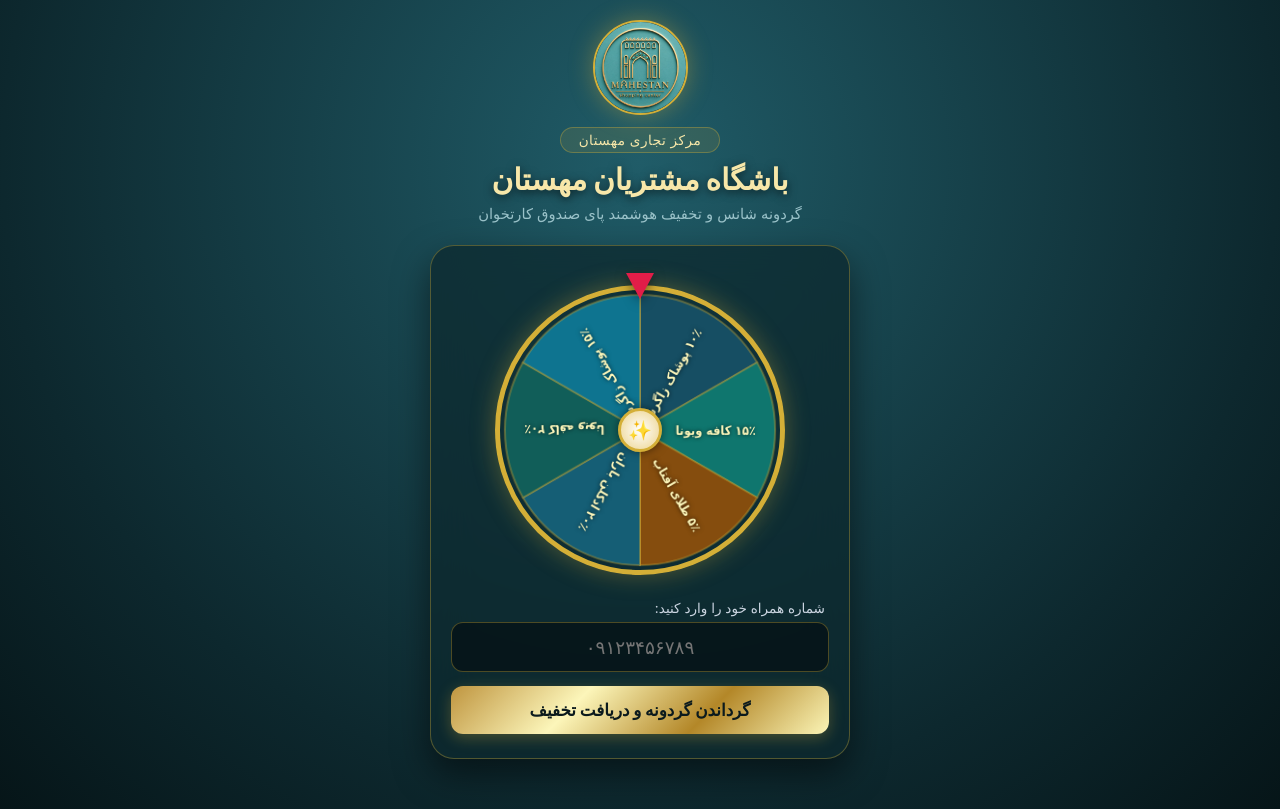
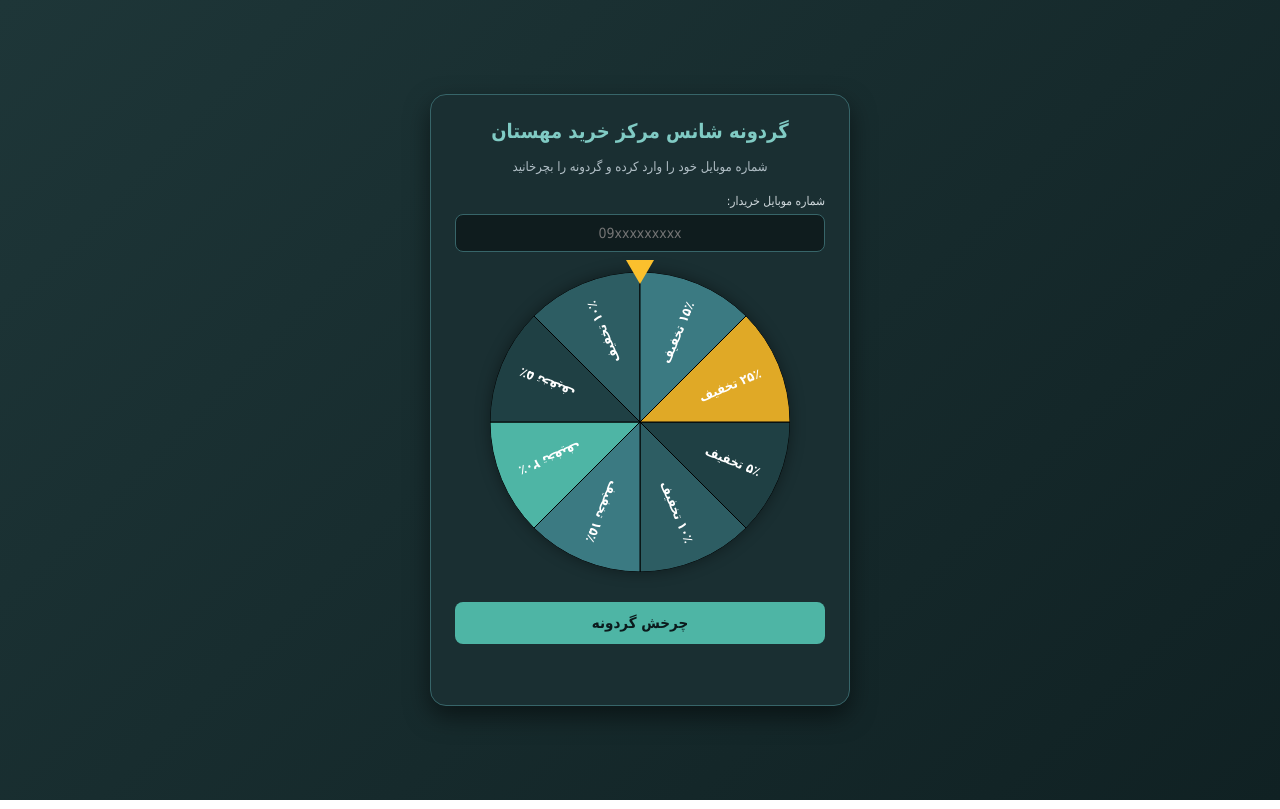
Before and after one commit to shahabanvaritafti/mall-club, a plain HTML site: page static/index.html in a window 1280 px wide. Drawn offline with Linux system fonts and the light colour scheme; a small style sheet from the web is missing.

Commit message:
Update index.html

```diff
--- a/static/index.html
+++ b/static/index.html
@@ -3,112 +3,57 @@
 <head>
     <meta charset="UTF-8">
     <meta name="viewport" content="width=device-width, initial-scale=1.0">
-  <title>مرکز تجاری مهستان | باشگاه مشتریان</title>
-  <link rel="stylesheet" href="https://cdnjs.cloudflare.com/ajax/libs/vazirmatn/33.0.3/Vazirmatn-font-face.min.css">
+    <title>گردونه شانس باشگاه مشتریان مهستان</title>
     <style>
-    :root {
-      --bg-gradient: radial-gradient(circle at 50% 20%, #205c68 0%, #0d282e 70%, #061518 100%);
-      --card-bg: rgba(13, 40, 46, 0.75);
-      --gold-primary: #d4af37;
-      --gold-light: #f7e7a9;
-      --gold-gradient: linear-gradient(135deg, #bf953f, #fcf6ba, #b38728, #fbf5b7);
-      --teal-accent: #2e8b9a;
-      --text-light: #f1f5f9;
-      --border-gold: rgba(212, 175, 55, 0.35);
-    }
-
-    * {
-      box-sizing: border-box;
-      margin: 0;
-      padding: 0;
-      font-family: 'Vazirmatn', -apple-system, sans-serif;
-    }
-
+        * { box-sizing: border-box; font-family: Tahoma, 'B Nazanin', sans-serif; }
         body {
-      background: var(--bg-gradient);
-      color: var(--text-light);
+            background: linear-gradient(135deg, #1e3638, #102123);
+            color: #fff;
             min-height: 100vh;
             display: flex;
-      flex-direction: column;
             align-items: center;
-      padding: 20px 15px 50px;
+            justify-content: center;
+            margin: 0;
+            padding: 20px;
         }
-
-    header {
+        .wheel-container {
+            background-color: #1a2f32;
+            border: 1px solid #376569;
+            border-radius: 16px;
+            padding: 24px;
+            max-width: 420px;
             width: 100%;
-      max-width: 480px;
             text-align: center;
-      margin-bottom: 20px;
-      display: flex;
-      flex-direction: column;
-      align-items: center;
+            box-shadow: 0 10px 25px rgba(0,0,0,0.5);
         }
-
-    .brand-logo {
-      width: 95px;
-      height: 95px;
-      border-radius: 50%;
-      border: 2px solid var(--gold-primary);
-      box-shadow: 0 0 25px rgba(212, 175, 55, 0.4);
-      margin-bottom: 12px;
-      object-fit: cover;
-      background: #0d282e;
+        h2 { margin-top: 0; color: #80cbc4; font-size: 20px; }
+        p { font-size: 13px; color: #b0bec5; margin-bottom: 20px; }
+        .input-group { margin-bottom: 15px; text-align: right; }
+        label { display: block; font-size: 12px; margin-bottom: 6px; color: #cfd8dc; }
+        input {
+            width: 100%;
+            padding: 10px 12px;
+            border-radius: 8px;
+            border: 1px solid #376569;
+            background: #0f1c1e;
+            color: #fff;
+            font-size: 14px;
+            text-align: center;
+            direction: ltr;
         }
-
-    .badge {
-      display: inline-block;
-      background: rgba(212, 175, 55, 0.12);
-      color: var(--gold-light);
-      border: 1px solid var(--border-gold);
-      padding: 4px 18px;
-      border-radius: 30px;
-      font-size: 0.85rem;
-      letter-spacing: 0.5px;
-      margin-bottom: 8px;
+        .canvas-wrapper {
+            position: relative;
+            width: 300px;
+            height: 300px;
+            margin: 20px auto;
         }
-
-    h1 {
-      font-size: 1.85rem;
-      font-weight: 900;
-      color: var(--gold-light);
-      text-shadow: 0 2px 10px rgba(0, 0, 0, 0.6);
-      margin-bottom: 6px;
-    }
-
-    p.sub {
-      color: #9ac2c9;
-      font-size: 0.92rem;
-      line-height: 1.5;
-    }
-
-    .box {
-      width: 100%;
-      max-width: 420px;
-      background: var(--card-bg);
-      border: 1px solid var(--border-gold);
-      backdrop-filter: blur(20px);
-      box-shadow: 0 15px 35px rgba(0, 0, 0, 0.5);
-      border-radius: 24px;
-      padding: 24px 20px;
-      text-align: center;
-    }
-
-    .wheel-wrap {
-      position: relative;
-      width: 290px;
-      height: 290px;
-      margin: 15px auto 25px;
-    }
-
-    #wheel {
+        #wheelCanvas {
             width: 100%;
             height: 100%;
             border-radius: 50%;
-      border: 5px solid var(--gold-primary);
-      box-shadow: 0 0 25px rgba(212, 175, 55, 0.35);
-      transition: transform 4.5s cubic-bezier(0.15, 0.9, 0.2, 1);
+            box-shadow: 0 0 15px rgba(0,0,0,0.4);
+            transition: transform 4s cubic-bezier(0.15, 0.95, 0.35, 1);
         }
-
         .pointer {
             position: absolute;
             top: -12px;
@@ -118,198 +63,156 @@
             height: 0;
             border-left: 14px solid transparent;
             border-right: 14px solid transparent;
-      border-top: 26px solid #e11d48;
-      filter: drop-shadow(0 3px 6px rgba(0,0,0,0.5));
-      z-index: 30;
+            border-top: 24px solid #fbc02d;
+            z-index: 10;
         }
-
-    .pin {
-      position: absolute;
-      width: 44px;
-      height: 44px;
-      background: radial-gradient(circle, #fff 0%, #ecd38c 100%);
-      border: 3px solid var(--gold-primary);
-      box-shadow: 0 0 10px rgba(0,0,0,0.5);
-      border-radius: 50%;
-      top: 50%;
-      left: 50%;
-      transform: translate(-50%, -50%);
-      z-index: 20;
-      display: flex;
-      align-items: center;
-      justify-content: center;
-      font-size: 1.2rem;
+        .btn-spin {
+            background-color: #4eb5a5;
+            color: #0b1a1c;
+            border: none;
+            padding: 12px 24px;
+            font-size: 15px;
+            font-weight: bold;
+            border-radius: 8px;
+            cursor: pointer;
+            width: 100%;
+            margin-top: 10px;
+            transition: 0.2s;
         }
-
-    .input-title {
-      font-size: 0.85rem;
-      color: #cbd5e1;
-      text-align: right;
-      margin-bottom: 6px;
-      margin-right: 4px;
-    }
-
-    input[type="tel"] {
-      width: 100%;
-      padding: 13px;
-      border-radius: 12px;
-      border: 1px solid var(--border-gold);
-      background: rgba(6, 21, 24, 0.85);
-      color: #fff;
-      font-size: 1.15rem;
-      text-align: center;
-      outline: none;
-      transition: border-color 0.2s;
-    }
-
-    input[type="tel"]:focus {
-      border-color: var(--gold-light);
-    }
-
-    button.btn {
-      width: 100%;
-      margin-top: 14px;
-      padding: 14px;
-      border-radius: 12px;
-      border: none;
-      background: var(--gold-gradient);
-      color: #0b1a1d;
-      font-size: 1.05rem;
-      font-weight: 800;
-      cursor: pointer;
-      box-shadow: 0 4px 15px rgba(212, 175, 55, 0.3);
-      transition: transform 0.15s, opacity 0.2s;
-    }
-
-    button.btn:active {
-      transform: scale(0.98);
-    }
-
-    button.btn:disabled {
-      background: #334155;
-      color: #94a3b8;
-      cursor: not-allowed;
-      box-shadow: none;
-    }
-
-    #resultBox {
-      display: none;
-      margin-top: 18px;
-      padding: 14px;
-      border-radius: 12px;
-      background: rgba(46, 139, 154, 0.25);
-      border: 1px solid var(--gold-primary);
-      color: var(--gold-light);
-      font-size: 0.95rem;
-      line-height: 1.6;
-    }
+        .btn-spin:disabled { background-color: #526e70; cursor: not-allowed; }
+        #resultMsg { margin-top: 15px; font-size: 14px; font-weight: bold; min-height: 22px; }
     </style>
 </head>
 <body>
 
-  <header>
-    <img src="/logo.png" alt="لوگو مرکز خرید مهستان" class="brand-logo" onerror="this.style.display='none'">
-    <div class="badge">مرکز تجاری مهستان</div>
-    <h1>باشگاه مشتریان مهستان</h1>
-    <p class="sub">گردونه شانس و تخفیف هوشمند پای صندوق کارتخوان</p>
-  </header>
+<div class="wheel-container">
+    <h2>گردونه شانس مرکز خرید مهستان</h2>
+    <p>شماره موبایل خود را وارد کرده و گردونه را بچرخانید</p>
 
-  <div class="box">
-    <div class="wheel-wrap">
-      <div class="pointer"></div>
-      <div class="pin">✨</div>
-      <canvas id="wheel" width="290" height="290"></canvas>
+    <div class="input-group">
+        <label for="mobileInput">شماره موبایل خریدار:</label>
+        <input type="text" id="mobileInput" placeholder="09xxxxxxxxx" maxlength="11">
     </div>
 
-    <div class="input-title">شماره همراه خود را وارد کنید:</div>
-    <input type="tel" id="mobile" placeholder="۰۹۱۲۳۴۵۶۷۸۹" maxlength="11">
-    <button class="btn" id="spinBtn" onclick="spinWheel()">گرداندن گردونه و دریافت تخفیف</button>
-    <div id="resultBox"></div>
+    <div class="canvas-wrapper">
+        <div class="pointer"></div>
+        <canvas id="wheelCanvas" width="300" height="300"></canvas>
+    </div>
+
+    <button id="spinBtn" class="btn-spin" onclick="startSpin()">چرخش گردونه</button>
+    <div id="resultMsg"></div>
 </div>
 
 <script>
-    // تطبیق با کدهای main.py بر پایه store_id
-    const prizes = [
-      { text: "۱۰٪ پوشاک زاگرس", bg: "#164e63" },
-      { text: "۱۵٪ کافه ویونا", bg: "#0f766e" },
-      { text: "۵٪ طلای آفتاب", bg: "#854d0e" },
-      { text: "۲۰٪ ادکلن باران", bg: "#155e75" },
-      { text: "۲۰٪ کافه ویونا", bg: "#115e59" },
-      { text: "۱۵٪ پوشاک زاگرس", bg: "#0e7490" }
+    const canvas = document.getElementById('wheelCanvas');
+    const ctx = canvas.getContext('2d');
+    const spinBtn = document.getElementById('spinBtn');
+    const mobileInput = document.getElementById('mobileInput');
+    const resultMsg = document.getElementById('resultMsg');
+
+    // آیتم‌های تخفیف روی گردونه
+    const segments = [
+        { label: "۵٪ تخفیف", percent: 5, color: "#1f4044" },
+        { label: "۱۰٪ تخفیف", percent: 10, color: "#2d5d63" },
+        { label: "۱۵٪ تخفیف", percent: 15, color: "#3b7a82" },
+        { label: "۲۰٪ تخفیف", percent: 20, color: "#4eb5a5" },
+        { label: "۵٪ تخفیف", percent: 5, color: "#1f4044" },
+        { label: "۱۰٪ تخفیف", percent: 10, color: "#2d5d63" },
+        { label: "۱۵٪ تخفیف", percent: 15, color: "#3b7a82" },
+        { label: "۲۵٪ تخفیف", percent: 25, color: "#e0a926" }
     ];
 
-    const canvas = document.getElementById("wheel");
-    const ctx = canvas.getContext("2d");
-    const arc = (2 * Math.PI) / prizes.length;
+    const numSegments = segments.length;
+    const arc = (2 * Math.PI) / numSegments;
+    let currentDegree = 0;
+    let isSpinning = false;
 
+    // رسم گردونه
     function drawWheel() {
-      for (let i = 0; i < prizes.length; i++) {
-        const angle = i * arc - (Math.PI / 2);
+        const radius = canvas.width / 2;
+        ctx.clearRect(0, 0, canvas.width, canvas.height);
+
+        segments.forEach((seg, i) => {
+            const angle = i * arc;
             ctx.beginPath();
-        ctx.fillStyle = prizes[i].bg;
-        ctx.moveTo(145, 145);
-        ctx.arc(145, 145, 140, angle, angle + arc);
-        ctx.lineTo(145, 145);
+            ctx.fillStyle = seg.color;
+            ctx.moveTo(radius, radius);
+            ctx.arc(radius, radius, radius, angle, angle + arc);
+            ctx.lineTo(radius, radius);
             ctx.fill();
-
-        ctx.strokeStyle = "rgba(212, 175, 55, 0.4)";
-        ctx.lineWidth = 2;
             ctx.stroke();
 
+            // متن‌ها
             ctx.save();
-        ctx.translate(145, 145);
+            ctx.translate(radius, radius);
             ctx.rotate(angle + arc / 2);
             ctx.textAlign = "right";
-        ctx.fillStyle = "#fcf6ba";
-        ctx.font = "bold 13px 'Vazirmatn', Tahoma";
-        ctx.shadowColor = "rgba(0,0,0,0.7)";
-        ctx.shadowBlur = 4;
-        ctx.fillText(prizes[i].text, 120, 5);
+            ctx.fillStyle = "#ffffff";
+            ctx.font = "bold 13px Tahoma";
+            ctx.fillText(seg.label, radius - 20, 5);
             ctx.restore();
+        });
     }
-    }
+
     drawWheel();
 
-    let isSpinning = false;
-    async function spinWheel() {
-      const mobile = document.getElementById("mobile").value.trim();
-      if (!/^09[0-9]{9}$/.test(mobile)) {
-        alert("لطفاً شماره موبایل ۱۱ رقمی معتبر وارد کنید");
+    async function startSpin() {
+        const mobile = mobileInput.value.trim();
+        if (!mobile || mobile.length < 10) {
+            alert("لطفاً یک شماره موبایل معتبر وارد کنید.");
             return;
         }
+
         if (isSpinning) return;
         isSpinning = true;
+        spinBtn.disabled = true;
+        resultMsg.innerText = "";
 
-      const btn = document.getElementById("spinBtn");
-      btn.disabled = true;
-      btn.innerText = "در حال انتخاب تخفیف...";
+        // انتخاب رندوم یک سگمنت
+        const pickedIndex = Math.floor(Math.random() * numSegments);
+        const prize = segments[pickedIndex];
 
+        // محاسبه زاویه چرخش به طوری که سوزن بالا روی سگمنت موردنظر قرار گیرد
+        // سوزن در زاویه 270 درجه (بالا) قرار دارد
+        const segmentDeg = 360 / numSegments;
+        const targetDeg = (360 - (pickedIndex * segmentDeg) - (segmentDeg / 2) + 270) % 360;
+        const extraRounds = 5 * 360; // ۵ دور چرخش کامل برای شتاب بصری
+        currentDegree += extraRounds + (targetDeg - (currentDegree % 360) + 360) % 360;
+
+        // اجرای موشن چرخش
+        canvas.style.transform = `rotate(${currentDegree}deg)`;
+
+        // منتظر ماندن تا اتمام انیمیشن (۴ ثانیه طبق CSS)
+        setTimeout(async () => {
+            isSpinning = false;
+            spinBtn.disabled = false;
+            resultMsg.innerText = `تبریک! شما برنده ${prize.label} شدید. در حال ثبت...`;
+
+            // ثبت کوپن در دیتابیس از طریق API
             try {
-        const res = await fetch("/api/spin", {
-          method: "POST",
-          headers: { "Content-Type": "application/json" },
-          body: JSON.stringify({ mobile: mobile })
+                const response = await fetch('/api/spin', {
+                    method: 'POST',
+                    headers: { 'Content-Type': 'application/json' },
+                    body: JSON.stringify({
+                        mobile: mobile,
+                        discount_percent: prize.percent,
+                        terminal_id: "11112222"
+                    })
                 });
-        const data = await res.json();
 
-        const degSlice = 360 / prizes.length;
-        const stopAngle = 360 - (data.prize_index * degSlice) - (degSlice / 2);
-        canvas.style.transform = `rotate(${6 * 360 + stopAngle}deg)`;
-
-        setTimeout(() => {
-          const r = document.getElementById("resultBox");
-          r.style.display = "block";
-          r.innerHTML = `🎉 <strong>تبریک!</strong> ${data.prize_title}<br><small style="color:#9ac2c9">این تخفیف روی دستگاه پوز همان فروشگاه در مهستان به صورت خودکار اعمال می‌شود.</small>`;
-          btn.innerText = "تخفیف شما ثبت شد";
-          isSpinning = false;
-        }, 4600);
-      } catch (e) {
-        alert("خطا در ارتباط با سرور");
-        btn.disabled = false;
-        btn.innerText = "تلاش مجدد";
-        isSpinning = false;
+                const resData = await response.json();
+                if (response.ok) {
+                    resultMsg.innerText = `کوپن ${prize.percent}٪ با موفقیت برای شماره ${mobile} ثبت گردید.`;
+                } else {
+                    resultMsg.innerText = "خطا در ثبت کوپن: " + (resData.detail || "مشکل سرور");
                 }
+            } catch (err) {
+                resultMsg.innerText = "ارتباط با سرور برقرار نشد.";
+                console.error(err);
+            }
+        }, 4000);
     }
 </script>
+
 </body>
 </html>
```
Lines whose indentation alone changed are shown as unchanged.
